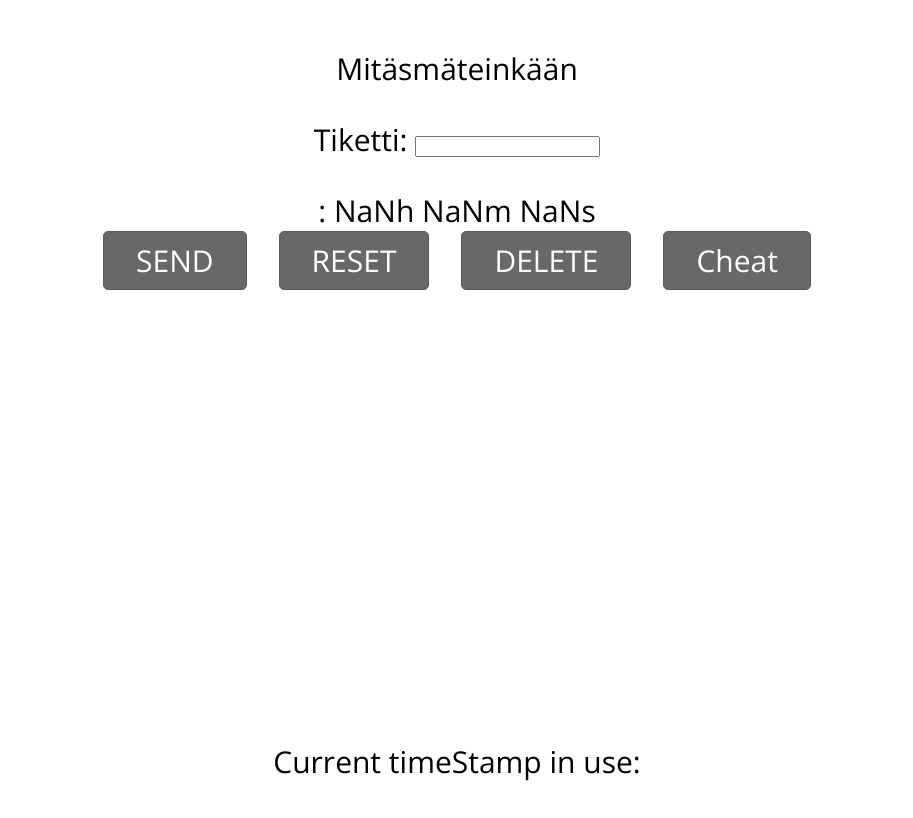
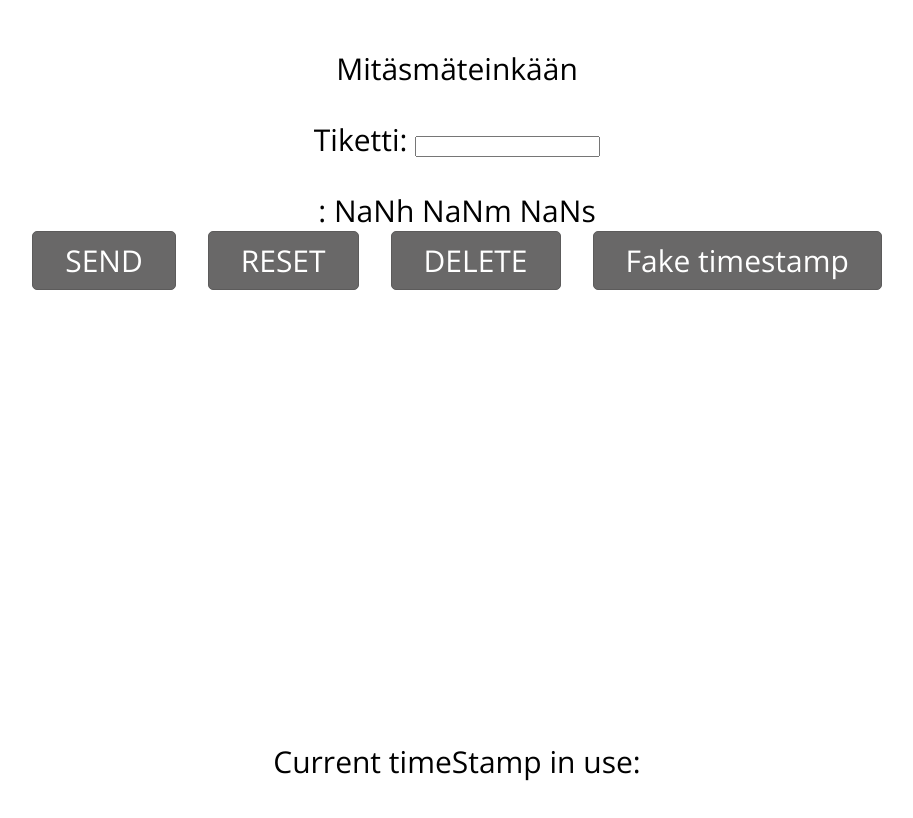
Before and after one commit to Perttu219/hack, a React (Create React App) app: page / in a window 1280 px wide. Shown: the top 818 px of the page, without its empty margins (183-1096 px from the left). Built offline with nearby package versions, Linux system fonts and the light colour scheme; no server answers.

Commit message:
revert last change

```diff
--- a/src/containers/Timer.js
+++ b/src/containers/Timer.js
@@ -150,7 +150,7 @@ const Timer = (props) => {
           )
         }
       >
-        Cheat
+        Fake timestamp
       </button>
       <br />
       {state.timers.toString().split("|")[0]}
```
